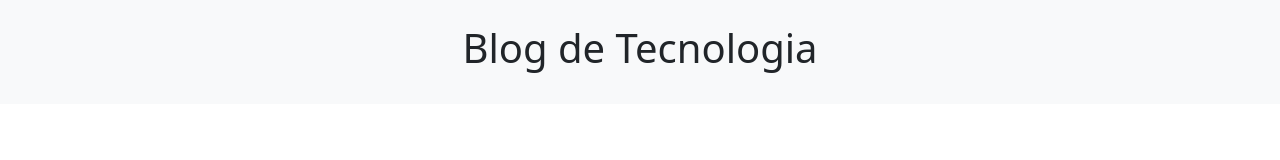
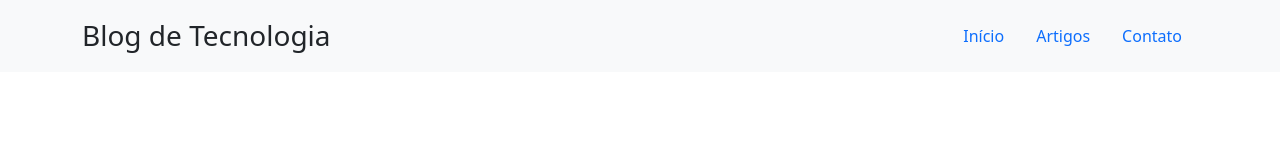
Before and after one commit to ediana85/Ativ01---Criando-um-Layout-Responsivo-com-Bootstrap-5-, a plain HTML site: page index.html in a window 1280 px wide. Drawn offline with nearby package versions, Linux system fonts and the light colour scheme.

Commit message:
atualização passo3
Dentro do <header>, crie elementos para o título do blog e uma possível navegação (mesmo que vazia).
Utilize as classes de Flexbox do Bootstrap (d-flex, justify-content-between, align-items-center) para alinhar o título à esquerda e a navegação à direita.
Adicione classes de padding (py-3) para espaçamento vertical dentro do cabeçalho.

```diff
--- a/index.html
+++ b/index.html
@@ -14,9 +14,22 @@
 <body>
 
     <!-- Cabeçalho -->
-    <header class="bg-light py-4 mb-4">
-        <div class="container">
-            <h1 class="text-center">Blog de Tecnologia</h1>
+    <header class="bg-light py-3 mb-4">
+        <div class="container d-flex justify-content-between align-items-center">
+            <h1 class="h3 mb-0">Blog de Tecnologia</h1>
+            <nav>
+                <ul class="nav">
+                    <li class="nav-item">
+                        <a class="nav-link" href="#">Início</a>
+                    </li>
+                    <li class="nav-item">
+                        <a class="nav-link" href="#">Artigos</a>
+                    </li>
+                    <li class="nav-item">
+                        <a class="nav-link" href="#">Contato</a>
+                    </li>
+                </ul>
+            </nav>
         </div>
     </header>
 
```
